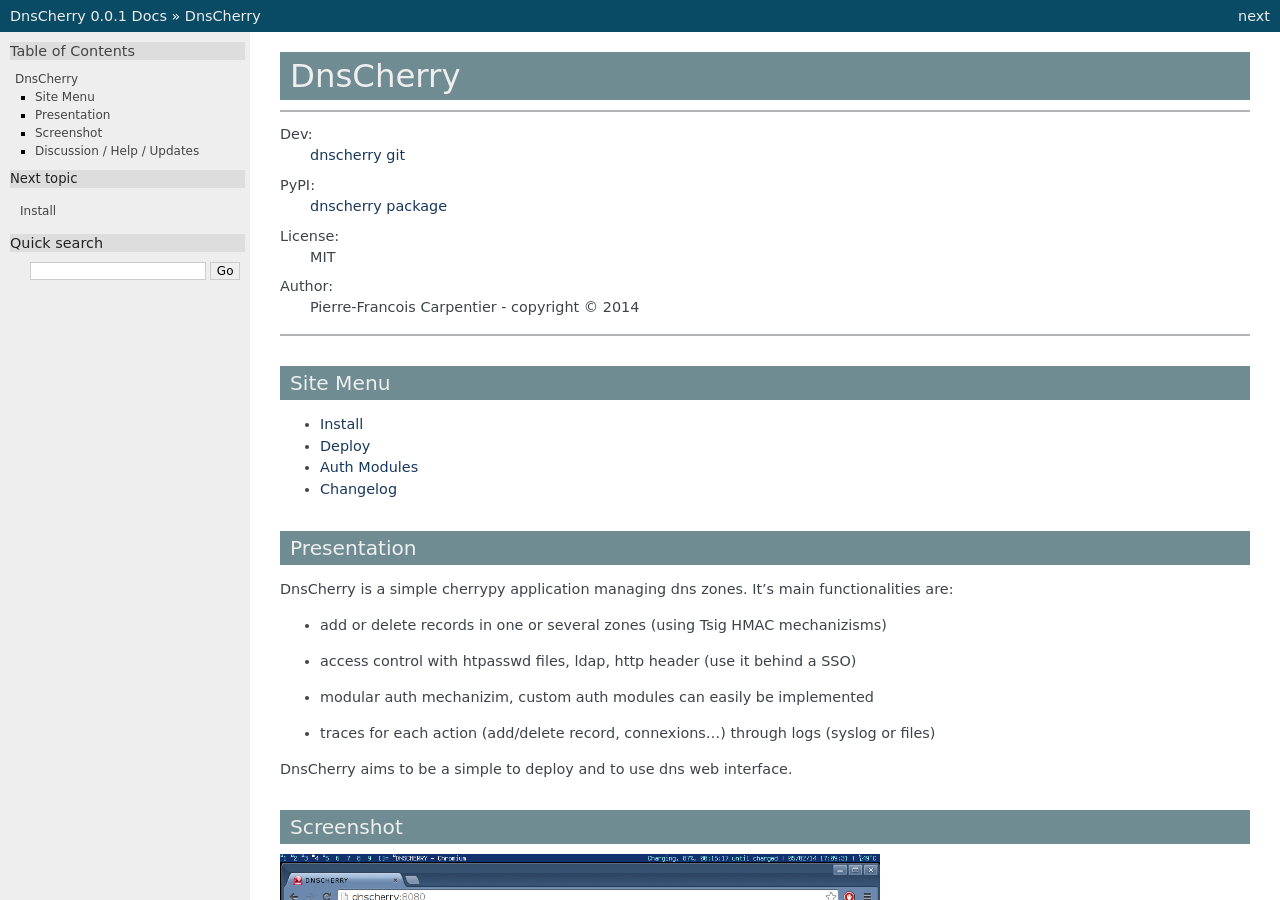
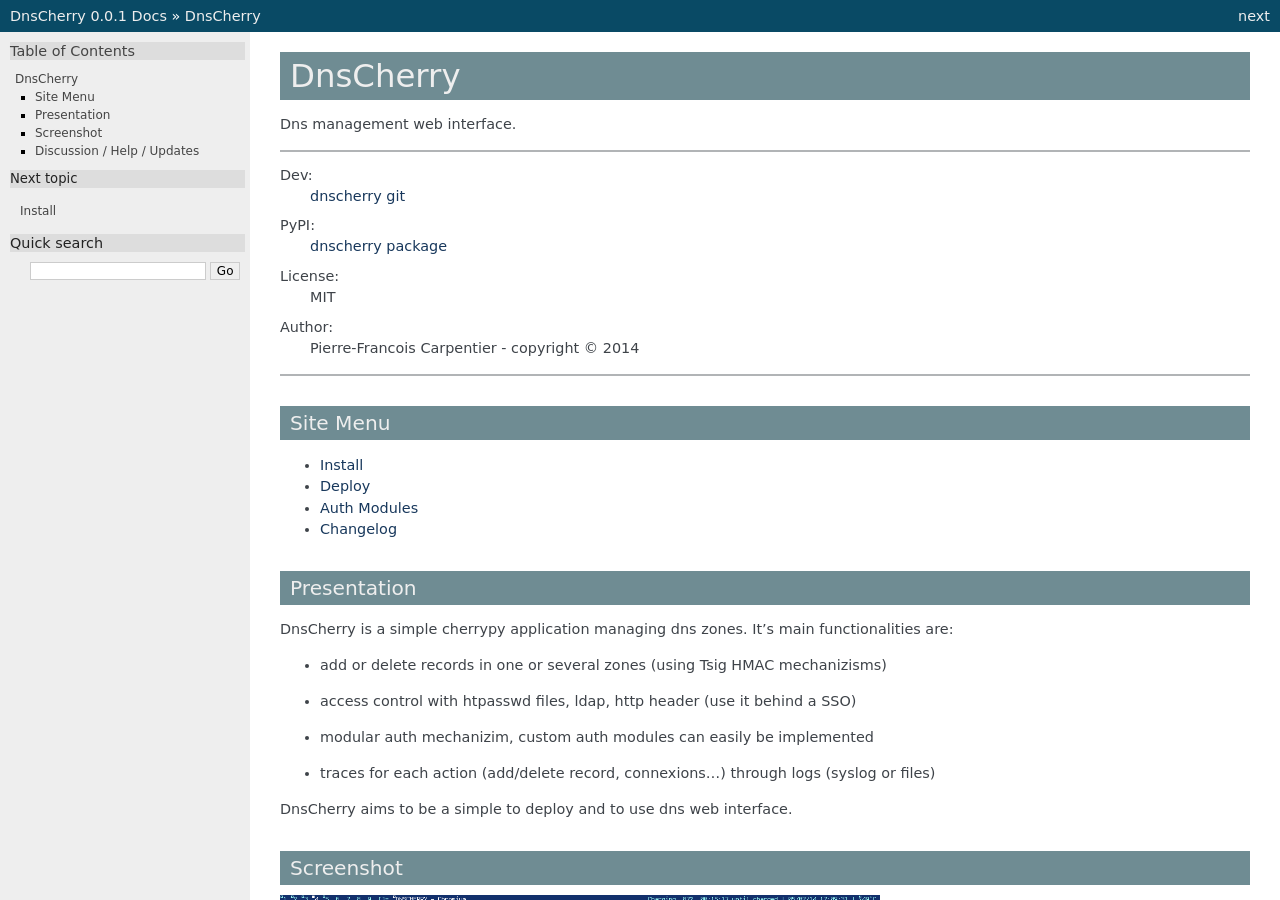
Before and after one commit to kakwa/dnscherry, a Sphinx documentation site: the page built from docs/index.rst, in a window 1280 px wide and 900 px high. Built offline with Sphinx 7.4.7, drawn with Linux system fonts in a browser that asks for light colours.

Commit message:
small fixes

```diff
--- a/docs/index.rst
+++ b/docs/index.rst
@@ -1,6 +1,8 @@
 ==============
   DnsCherry
 ==============
+
+Dns management web interface.
 
 ----
 
```
Also changed, not shown: docs/assets/logo.png.
